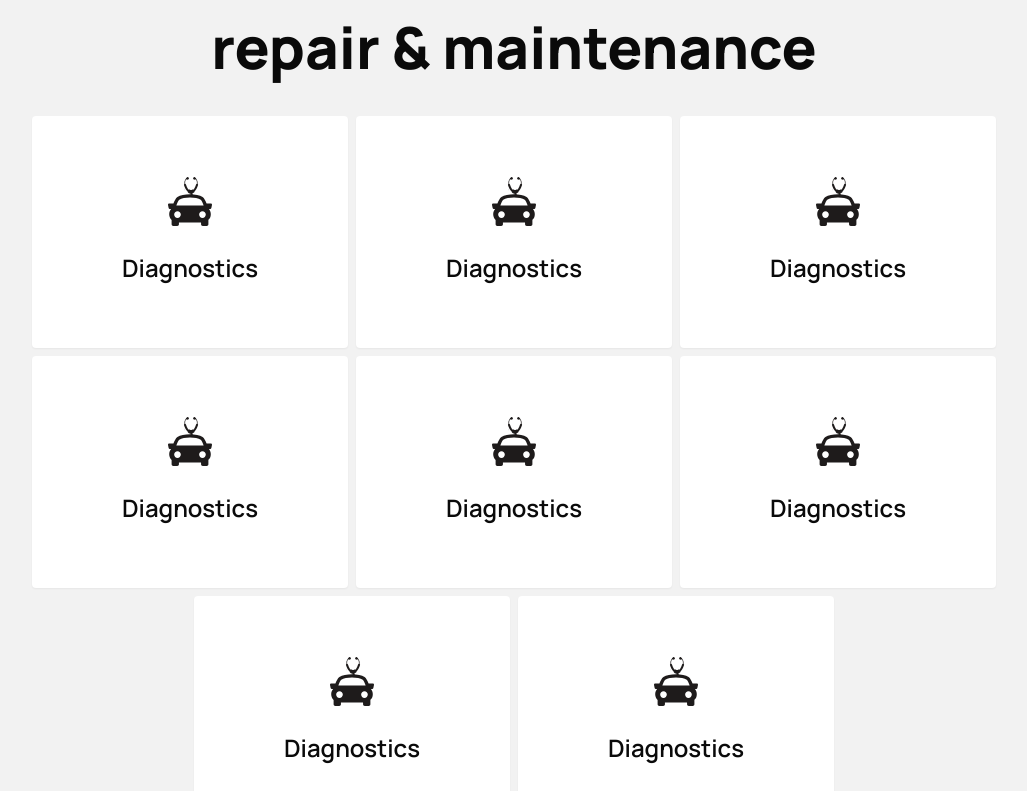
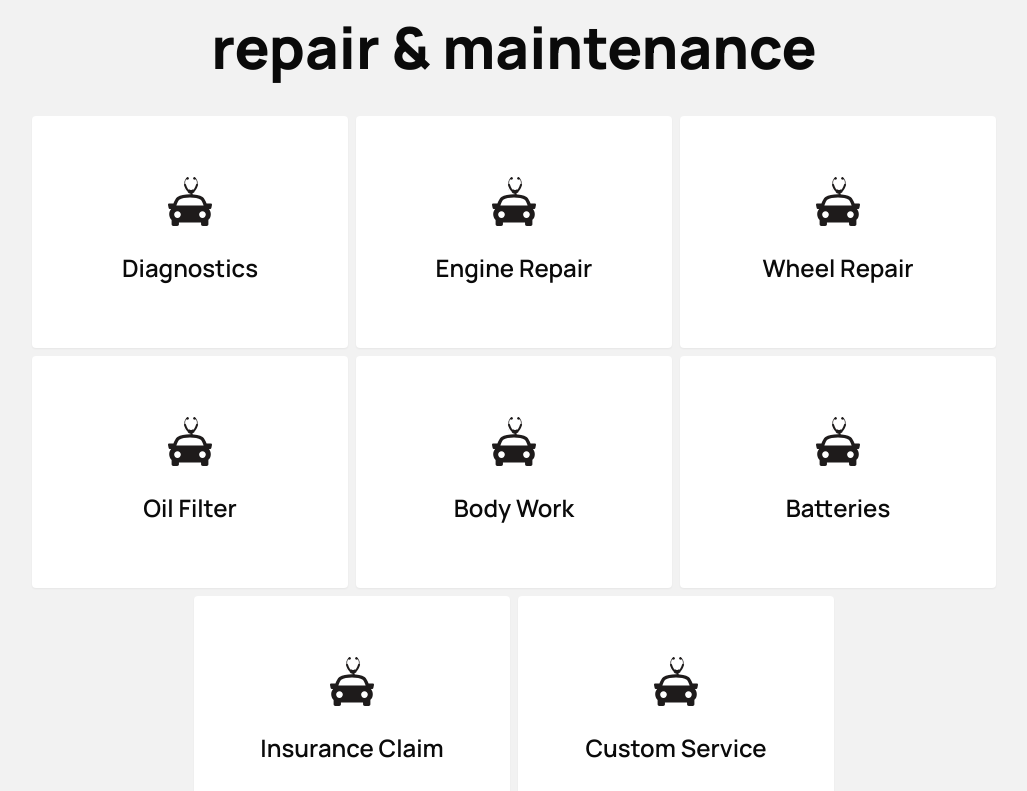
Before and after one commit to w3ngithub/revive-motors, a Next.js app: page / in a window 1280 px wide. Shown: the part 2529-3320 px from the top of the page, without its empty margins (126-1153 px from the left). Built offline with nearby package versions, Linux system fonts and the light colour scheme.

Commit message:
feat: maintenance  section  made dynamic

```diff
--- a/src/components/custom-components/maintenance.tsx
+++ b/src/components/custom-components/maintenance.tsx
@@ -1,165 +1,45 @@
 "use client";
 import { Card, CardContent, CardHeader, CardTitle } from "@/components/ui/card";
 import Image from "next/image";
+import cardData from "../../json/maintenance.json";
 
 const Maintenance = () => {
-  // min-w-[100vw]
+  const { smallHeading, largeHeading, cards } = cardData;
+
   return (
-    <section className="container flex flex-row justify-center min-h-[100vh] max-w-[100vw]   bg-customColor-lightGrey border border-red-500 ">
-      <div className="flex flex-col justify-center items-center gap-8  my-10">
-        <p className="text-t2 font-bold text-center p-1  ">What we Offer</p>
-        <h2 className="text-h2 font-extrabold max-w-[858px]  leading-tight text-center">
-          We offer full service auto repair & maintenance
+    <section className="container flex flex-row justify-center min-h-[100vh] max-w-[100vw] bg-customColor-lightGrey border border-red-500">
+      <div className="flex flex-col justify-center items-center gap-8 my-10">
+        <p className="text-t2 font-bold text-center p-1">{smallHeading}</p>
+        <h2 className="text-h2 font-extrabold max-w-[858px] leading-tight text-center">
+          {largeHeading}
         </h2>
-        <div className="flex flex-row justify-center items-center flex-wrap gap-2  w-[80%]">
-          <Card className=" group flex flex-col justify-center items-center   w-[316px] h-[232px] rounded-sm hover:bg-customColor-primary hover:cursor-pointer ">
+        <div className="flex flex-row justify-center items-center flex-wrap gap-2 w-[80%]">
+          {cards.map((card, index) => (
+            <Card
+              key={index}
+              className="group flex flex-col justify-center items-center w-[316px] h-[232px] rounded-sm hover:bg-customColor-primary hover:cursor-pointer"
+            >
               <CardHeader>
                 <CardTitle className="flex justify-center items-center">
                   <Image
-                  src="/project/car-doctor.svg"
+                    src={card.image}
                     width={44}
                     height={49}
-                  className="group-hover:brightness-0 group-hover:invert "
-                  alt="Car Icon"
+                    className="group-hover:brightness-0 group-hover:invert"
+                    alt={`${card.title} Icon`}
                   />
                 </CardTitle>
               </CardHeader>
               <CardContent>
-              <p className="text-center text-t2 font-semibold  group-hover:text-customColor-white">
-                Diagnostics
+                <p className="text-center text-t2 font-semibold group-hover:text-customColor-white">
+                  {card.title}
                 </p>
               </CardContent>
             </Card>
-          {/* ///////////////////// */}
-          <Card className=" group flex flex-col justify-center items-center   w-[316px] h-[232px] rounded-sm hover:bg-customColor-primary  ">
-            <CardHeader>
-              <CardTitle className="flex justify-center items-center">
-                <Image
-                  src="/project/car-doctor.svg"
-                  width={44}
-                  height={49}
-                  className="group-hover:brightness-0 group-hover:invert "
-                  alt="Car Icon"
-                />
-              </CardTitle>
-            </CardHeader>
-            <CardContent>
-              <p className="text-center text-t2 font-semibold  group-hover:text-customColor-white">
-                Diagnostics
-              </p>
-            </CardContent>
-          </Card>{" "}
-          <Card className=" group flex flex-col justify-center items-center   w-[316px] h-[232px] rounded-sm hover:bg-customColor-primary  ">
-            <CardHeader>
-              <CardTitle className="flex justify-center items-center">
-                <Image
-                  src="/project/car-doctor.svg"
-                  width={44}
-                  height={49}
-                  className="group-hover:brightness-0 group-hover:invert "
-                  alt="Car Icon"
-                />
-              </CardTitle>
-            </CardHeader>
-            <CardContent>
-              <p className="text-center text-t2 font-semibold  group-hover:text-customColor-white">
-                Diagnostics
-              </p>
-            </CardContent>
-          </Card>{" "}
-          <Card className=" group flex flex-col justify-center items-center   w-[316px] h-[232px] rounded-sm hover:bg-customColor-primary  ">
-            <CardHeader>
-              <CardTitle className="flex justify-center items-center">
-                <Image
-                  src="/project/car-doctor.svg"
-                  width={44}
-                  height={49}
-                  className="group-hover:brightness-0 group-hover:invert "
-                  alt="Car Icon"
-                />
-              </CardTitle>
-            </CardHeader>
-            <CardContent>
-              <p className="text-center text-t2 font-semibold  group-hover:text-customColor-white">
-                Diagnostics
-              </p>
-            </CardContent>
-          </Card>{" "}
-          <Card className=" group flex flex-col justify-center items-center   w-[316px] h-[232px] rounded-sm hover:bg-customColor-primary  ">
-            <CardHeader>
-              <CardTitle className="flex justify-center items-center">
-                <Image
-                  src="/project/car-doctor.svg"
-                  width={44}
-                  height={49}
-                  className="group-hover:brightness-0 group-hover:invert "
-                  alt="Car Icon"
-                />
-              </CardTitle>
-            </CardHeader>
-            <CardContent>
-              <p className="text-center text-t2 font-semibold  group-hover:text-customColor-white">
-                Diagnostics
-              </p>
-            </CardContent>
-          </Card>{" "}
-          <Card className=" group flex flex-col justify-center items-center   w-[316px] h-[232px] rounded-sm hover:bg-customColor-primary  ">
-            <CardHeader>
-              <CardTitle className="flex justify-center items-center">
-                <Image
-                  src="/project/car-doctor.svg"
-                  width={44}
-                  height={49}
-                  className="group-hover:brightness-0 group-hover:invert "
-                  alt="Car Icon"
-                />
-              </CardTitle>
-            </CardHeader>
-            <CardContent>
-              <p className="text-center text-t2 font-semibold  group-hover:text-customColor-white">
-                Diagnostics
-              </p>
-            </CardContent>
-          </Card>{" "}
-          <Card className=" group flex flex-col justify-center items-center   w-[316px] h-[232px] rounded-sm hover:bg-customColor-primary  ">
-            <CardHeader>
-              <CardTitle className="flex justify-center items-center">
-                <Image
-                  src="/project/car-doctor.svg"
-                  width={44}
-                  height={49}
-                  className="group-hover:brightness-0 group-hover:invert "
-                  alt="Car Icon"
-                />
-              </CardTitle>
-            </CardHeader>
-            <CardContent>
-              <p className="text-center text-t2 font-semibold  group-hover:text-customColor-white">
-                Diagnostics
-              </p>
-            </CardContent>
-          </Card>{" "}
-          <Card className=" group flex flex-col justify-center items-center   w-[316px] h-[232px] rounded-sm hover:bg-customColor-primary  ">
-            <CardHeader>
-              <CardTitle className="flex justify-center items-center">
-                <Image
-                  src="/project/car-doctor.svg"
-                  width={44}
-                  height={49}
-                  className="group-hover:brightness-0 group-hover:invert "
-                  alt="Car Icon"
-                />
-              </CardTitle>
-            </CardHeader>
-            <CardContent>
-              <p className="text-center text-t2 font-semibold  group-hover:text-customColor-white">
-                Diagnostics
-              </p>
-            </CardContent>
-          </Card>
-          <div className=" w-[84%] pt-2">
-            <div className=" flex flex-row items-center justify-end gap-6 hover:cursor-pointer">
-              <p className="text-b1 font-semibold">Know more about us </p>
+          ))}
+          <div className="w-[84%] pt-2">
+            <div className="flex flex-row items-center justify-end gap-6 hover:cursor-pointer">
+              <p className="text-b1 font-semibold">Know more about us</p>
               <span className="">
                 <Image
                   src="/project/right-arrow.svg"
--- /dev/null
+++ b/src/json/maintenance.json
@@ -0,0 +1,38 @@
+{
+  "smallHeading": "What we Offer",
+  "largeHeading": "We offer full service auto repair & maintenance",
+  "cards": [
+    {
+      "title": "Diagnostics",
+      "image": "/project/car-doctor.svg"
+    },
+    {
+      "title": "Engine Repair",
+      "image": "/project/car-doctor.svg"
+    },
+    {
+      "title": "Wheel Repair",
+      "image": "/project/car-doctor.svg"
+    },
+    {
+      "title": "Oil Filter",
+      "image": "/project/car-doctor.svg"
+    },
+    {
+      "title": "Body Work",
+      "image": "/project/car-doctor.svg"
+    },
+    {
+      "title": "Batteries",
+      "image": "/project/car-doctor.svg"
+    },
+    {
+      "title": "Insurance Claim",
+      "image": "/project/car-doctor.svg"
+    },
+    {
+      "title": "Custom Service",
+      "image": "/project/car-doctor.svg"
+    }
+  ]
+}
```
Lines whose indentation alone changed are shown as unchanged.
